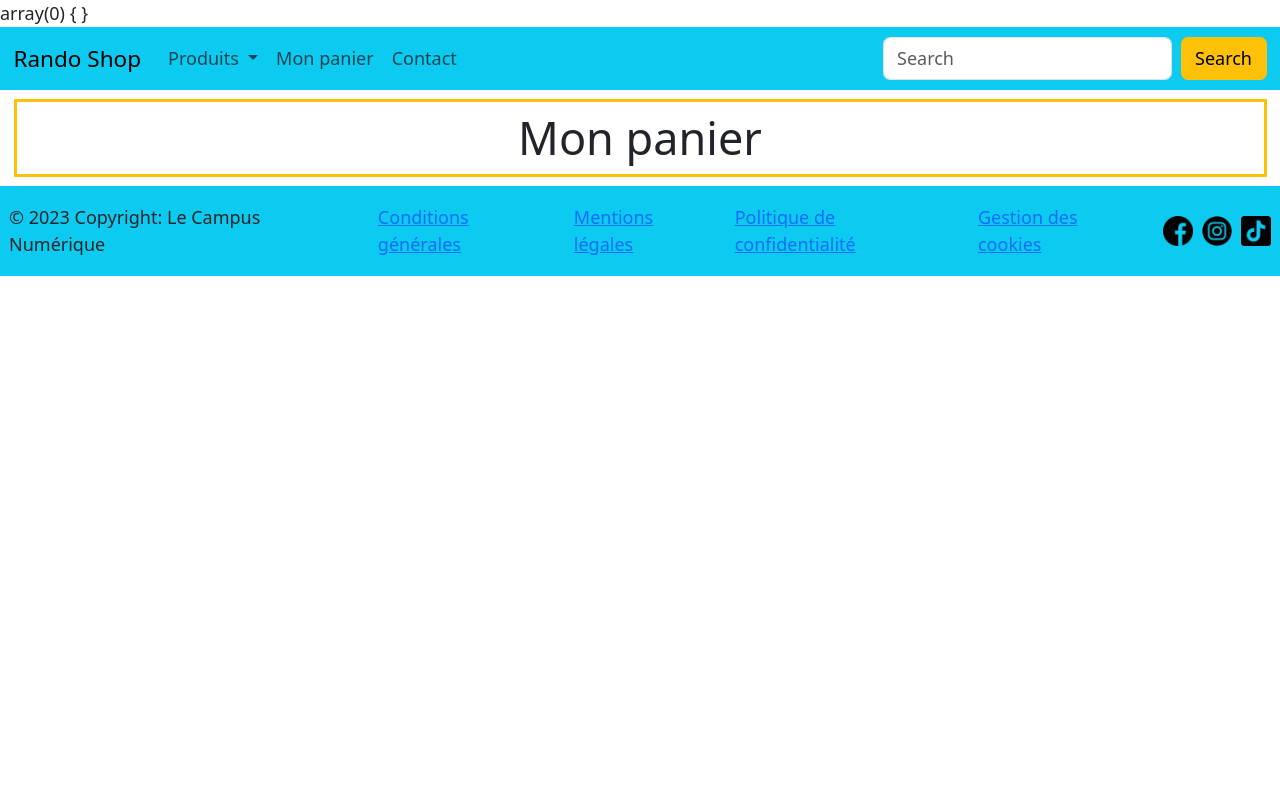
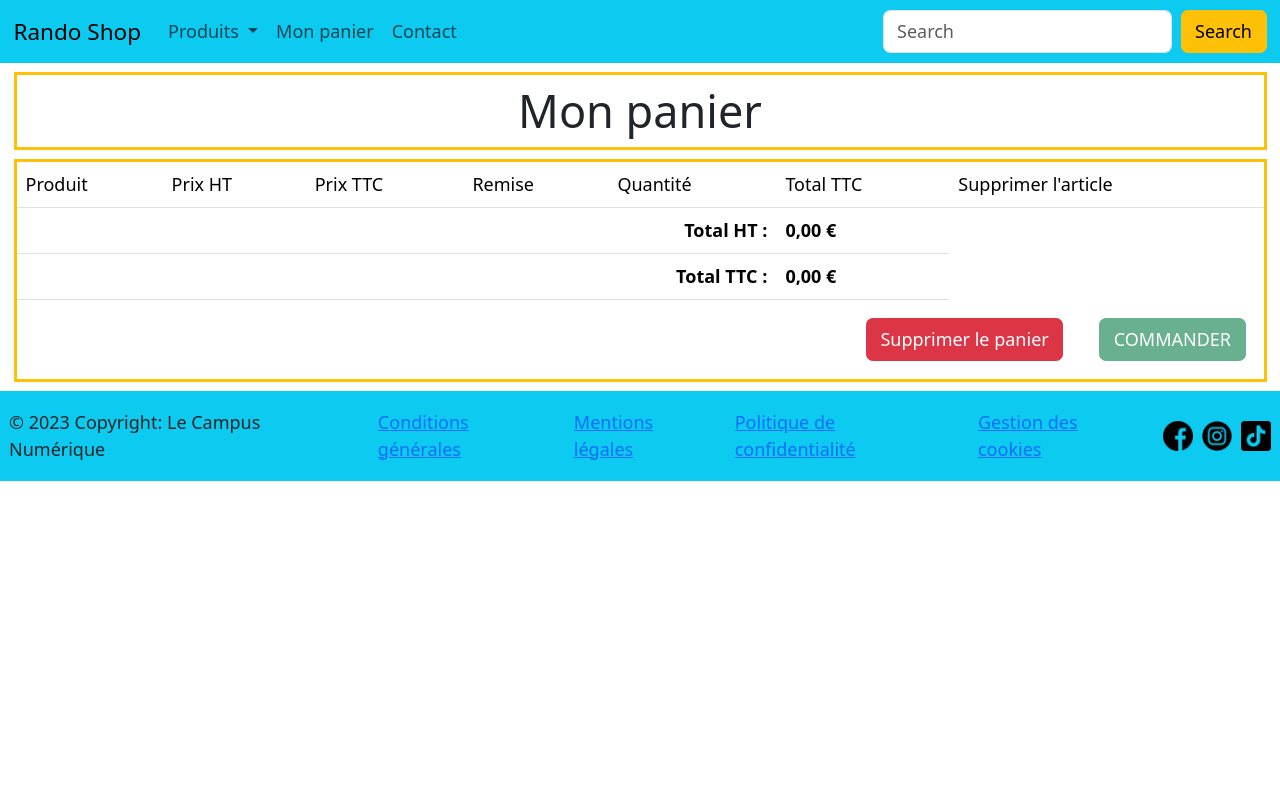
Before and after one commit to MaximePolese/projetphp_v2, a PHP site: page /panier.php in a window 1280 px wide. Run offline with PHP 8.4, Linux system fonts and the light colour scheme; data comes from the database, SQL or seed files in the repository.

Commit message:
panier fonctionnel

```diff
--- a/Cart.php
+++ b/Cart.php
@@ -7,25 +7,52 @@ include_once 'database.php';
 
 class Cart
 {
-    public array $cart;
 
     public function __construct()
     {
-        $this->cart = [];
+        if (!isset($_SESSION['cart'])) {
+            $_SESSION['cart'] = [];
+        }
     }
 
-    public function fillCart($name, $quantity, $price, $discount): void
+    public function addProduct($id, $name, $quantity, $price, $discount): void
     {
         $product = array(
+            'id' => $id,
             'name' => $name,
             'quantity' => $quantity,
             'price' => $price,
             'discount' => $discount
         );
-        $this->cart[] = $product;
 
+        $productIndex = $this->findProductInCart($id);
+
+        if ($productIndex !== null) {
+            $_SESSION['cart'][$productIndex]['quantity'] += $quantity;
+        } else {
+            $_SESSION['cart'][] = $product;
+        }
     }
 
+    private function findProductInCart($id): int|string|null
+    {
+        foreach ($_SESSION['cart'] as $key => $product) {
+            if ($product['id'] == $id) {
+                return $key;
+            }
+        }
+        return null;
+    }
+
+    public function removeProduct($key): void
+    {
+        unset($_SESSION['cart'][$key]);
+    }
+
+    public function removeAll(): void
+    {
+        $_SESSION['cart'] = [];
+    }
 
     public function displayCart(): void
     {
@@ -44,18 +71,19 @@ class Cart
                 </tr>
                 </thead>
                 <tbody>
-                <?php foreach ($this->cart as $key => $newItem) { ?>
+                <?php foreach ($_SESSION['cart'] as $key => $newItem) { ?>
                     <tr>
                         <td><?php echo $newItem['name']; ?></td>
                         <td><?php echo formatPrice(priceExcludingVAT($newItem['price'])); ?></td>
                         <td><?php echo formatPrice($newItem['price']); ?></td>
                         <td><?php echo $newItem['discount'] ?> %</td>
-                        <td><label for="quantity"></label><input type="number" name="newQuantity" id="quantity" min="1" max="100"
+                        <td><label for="quantity"></label><input type="number" name="newQuantity" id="quantity" min="1"
+                                                                 max="100"
                                                                  value="<?php echo $newItem['quantity'] ?>"></td>
                         <td><?php echo formatPrice(discountedPrice($newItem['price'] * $newItem['quantity'], $newItem['discount'])); ?></td>
                         <td>
                             <form action="panier.php" method="get">
-                                <input type="hidden" name="nameProduct" value="<?php echo $key ?>">
+                                <input type="hidden" name="productKey" value="<?php echo $key ?>">
                                 <button name="deleteProduct" type="submit" class="btn btn-danger m-3">Supprimer
                                 </button>
                             </form>
@@ -64,13 +92,13 @@ class Cart
                 <?php } ?>
                 <tr>
                     <td class="text-end bold" colspan="5">Total HT :</td>
-                    <td class="bold"><?php echo formatPrice(totalHT($this->cart)); ?></td>
+                    <td class="bold"><?php echo formatPrice(totalHT($_SESSION['cart'])); ?></td>
                 </tr>
                 <tr>
                     <td class="text-end bold" colspan="5">Total TTC :</td>
-                    <td class="bold"><?php echo formatPrice(totalTTC($this->cart)); ?></td>
+                    <td class="bold"><?php echo formatPrice(totalTTC($_SESSION['cart'])); ?></td>
                 </tr>
-                <?php if (count($this->cart) > 0) { ?>
+                <?php if (count($_SESSION['cart']) > 0) { ?>
                     <tr>
                         <td colspan="4"></td>
                         <td colspan="2">Choisir le transporteur</td>
@@ -101,15 +129,15 @@ class Cart
                     </tr>
                     <tr>
                         <td class="text-end" colspan="5">Frais de livraison :</td>
-                        <td><?php if (chooseShipment($this->cart) === null) {
+                        <td><?php if (chooseShipment($_SESSION['cart']) === null) {
                                 echo 'Valider le transporteur';
                             } else {
-                                echo formatPrice(chooseShipment($this->cart));
+                                echo formatPrice(chooseShipment($_SESSION['cart']));
                             } ?></td>
                     </tr>
                     <tr>
                         <td class="text-end bold" colspan="5">Total TTC avec livraison :</td>
-                        <td class="bold"><?php echo formatPrice(totalTTC($this->cart) + chooseShipment($this->cart)); ?></td>
+                        <td class="bold"><?php echo formatPrice(totalTTC($_SESSION['cart']) + chooseShipment($_SESSION['cart'])); ?></td>
                     </tr>
                 <?php } ?>
                 </tbody>
@@ -120,44 +148,13 @@ class Cart
                     </button>
                 </form>
                 <button type="submit" class="btn btn-success m-3"
-                        <?php if (!count($this->cart) > 0): ?>disabled <?php endif ?>>
+                        <?php if (!count($_SESSION['cart']) > 0): ?>disabled <?php endif ?>>
                     COMMANDER
                 </button>
             </div>
         </div>
         <?php
     }
-
-//    public function ajouterProduit($products)
-//    {
-//        if (isset($_GET['submitprod'])) {
-//            if (!isset($this->cart[$_GET['nameProduct']]) || $_GET['quantity'] != $this->cart[$_GET['nameProduct']]['quantity']) {
-//                $this->fillCart($products['bags'][$_GET['nameProduct']], $_GET['quantity']);
-//            }
-//        }
-//    }
-
-
-//    public function supprimerProduit($nomProduit)
-//    {
-//        if (isset($_GET['deleteProduct'])) {
-//            unset($this->cart[$_GET['nameProduct']]);
-//            unset($_SESSION['cartSave'][$_GET['nameProduct']]);
-//        }
-//    }
-
-
-//    public function viderPanier()
-//    {
-//        if (isset($_GET['deleteAll'])) {
-//            foreach ($this->cart as $key => $eachCartProduct) {
-//                unset($this->cart[$key]);
-//                unset($_SESSION['cartSave'][$key]);
-//            }
-//        }
-//    }
-
-
 }
 
 ?>
--- a/Item.php
+++ b/Item.php
@@ -42,12 +42,10 @@ class Item
                     <span>Prix remisé : </span><?php echo formatPrice(discountedPrice($this->getPrice(), $this->getDiscount())); ?><?php endif ?>
                 </p>
                 <form action="panier.php" method="get">
-                    <label class="quantity" for="quantity">Quantité :</label><input name="quantity" type="number"
-                                                                                    id="quantity" min="1" max="100"
-                                                                                    value="1"><br>
-                    <input type="hidden" name="action" value="add">
+                    <label class="quantity" for="quantity">Quantité :</label>
+                    <input name="quantity" type="number" id="quantity" min="1" max="100" value="1"><br>
                     <input type="hidden" name="id" value="<?php echo $this->getId(); ?>">
-                    <button name="submitprod" type="submit" class="bg-info add"
+                    <button name="addProduct" type="submit" class="bg-info add"
                             <?php if (!$this->getAvailable()): ?>disabled <?php endif; ?> >Ajouter au panier
                     </button>
                 </form>
--- a/header.php
+++ b/header.php
@@ -2,13 +2,6 @@
 if (!isset ($_SESSION)) {
     session_start();
 }
-
-if (!isset($_SESSION['cartSave'])) {
-    $_SESSION['cartSave'] = [];
-}
-
-var_dump($_SESSION['cartSave']);
-
 ?>
 <!doctype html>
 <html lang="fr">
--- a/panier.php
+++ b/panier.php
@@ -7,6 +7,24 @@ include_once 'Cart.php';
 ?>
 <section class="container">
     <h1 class="text-center border border-warning  border-3 py-2 mt-2">Mon panier</h1>
-
+    <?php
+    $catalogue = new Catalogue($db);
+    $panier = new Cart();
+    if (isset($_GET['addProduct'])) {
+        $itemId = $_GET['id'];
+        $quantity = $_GET['quantity'];
+        $item = $catalogue->getItemById($itemId);
+        if ($item) {
+            $panier->addProduct($itemId, $item->getName(), $quantity, $item->getPrice(), $item->getDiscount());
+        }
+    }
+    if (isset($_GET['deleteProduct'])) {
+        $panier->removeProduct($_GET['productKey']);
+    }
+    if (isset($_GET['deleteAll'])) {
+        $panier->removeAll();
+    }
+    $panier->displayCart();
+    ?>
 </section>
 <?php include 'footer.php'; ?>
```
